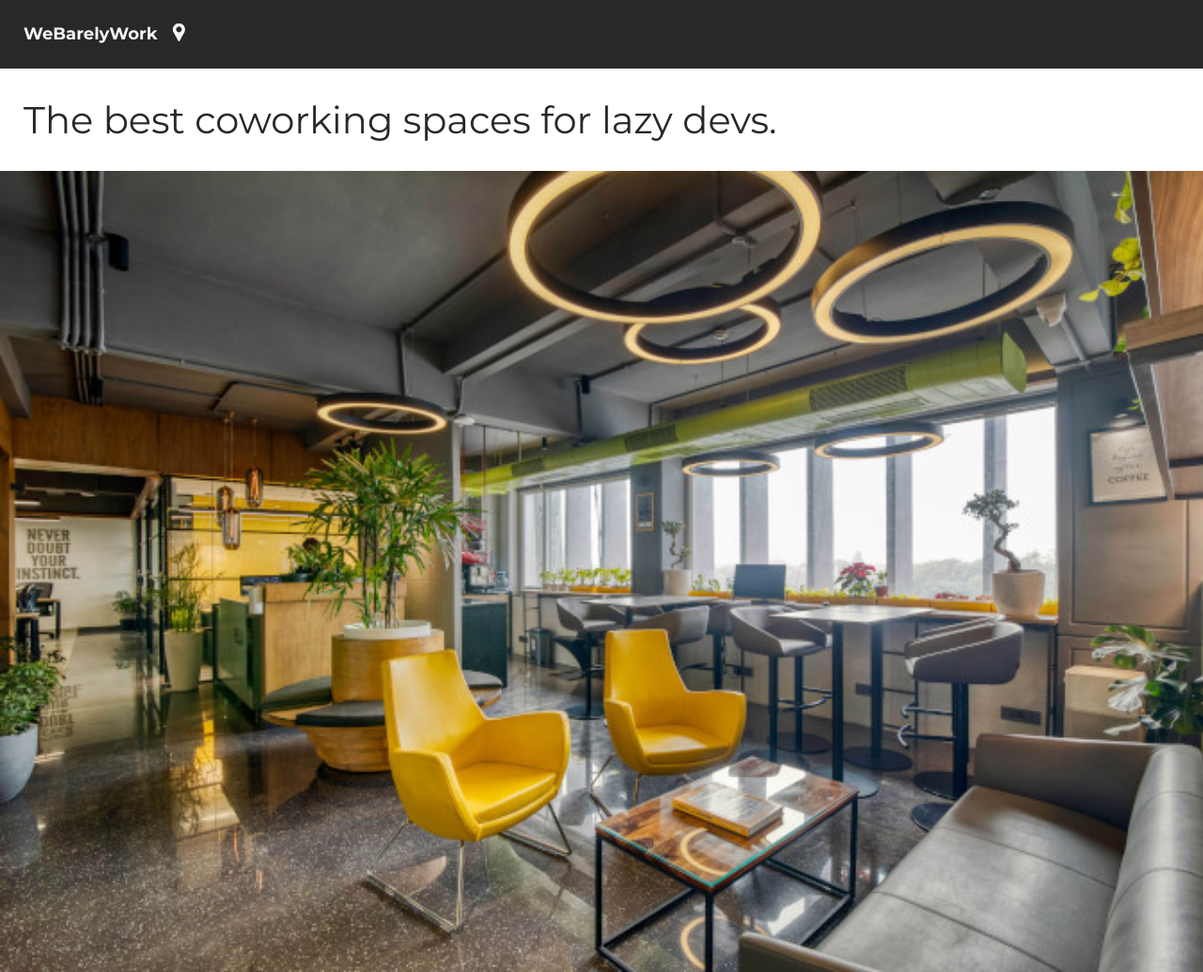
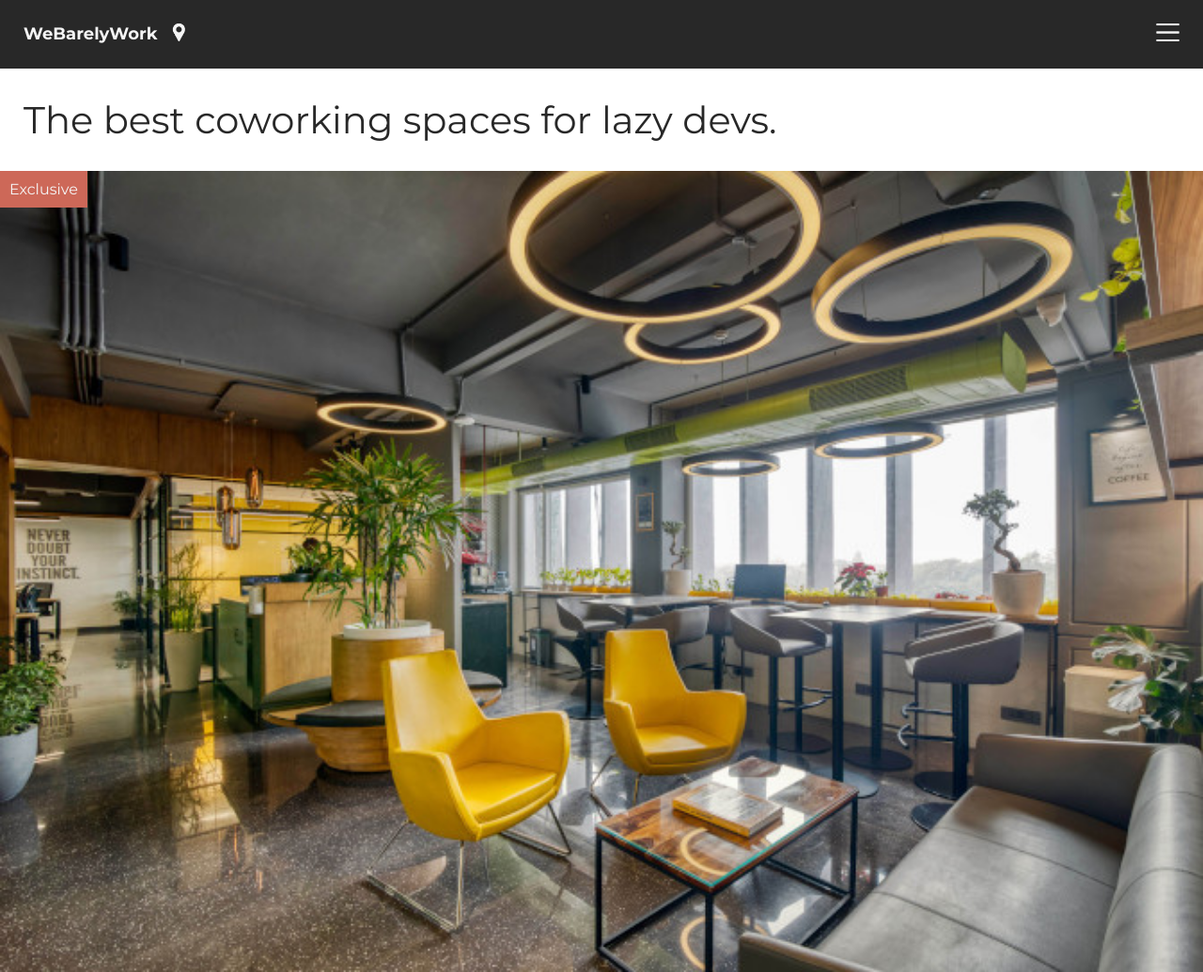
Before and after one commit to HacheGe60/coworking-space-site, a plain HTML site: page index.html in a window 1280 px wide. Shown: the top 1035 px of the page at 94% size. Drawn offline with Linux system fonts and the light colour scheme.

Commit message:
Add the image banner

```diff
--- a/index.css
+++ b/index.css
@@ -10,27 +10,30 @@ header {
     color: #f5f5f5;
 }
 
+.logo {
+    font-size: 18px;
+    font-weight: 700;
+}
+
 ul {
+    display: flex;
     list-style-type: none;
+    align-items: center;
     margin: 0;
     padding: 25px;
-    display: flex;
     gap: 10px;
-    justify-content: left;
-    align-items: center;
 }
 
 li {
     cursor: pointer;
 }
 
-.logo {
-    font-size: 18px;
-    font-weight: 700;
+.icon {
+    width: 25px;
 }
 
-.icon {
-    width: 25px;
+.align-right {
+    margin-left: auto;
 }
 
 h1 {
@@ -39,10 +42,23 @@ h1 {
     margin: 30px 25px;
 }
 
-.caption {
-    margin: 0 25px
+.item {
+    position: relative;
 }
 
 .item-img {
     width: 100%;
 }
+
+.caption {
+    margin: 0 25px
+}
+
+.img-banner {
+    background-color: #cd6858;
+    color: #f5f5f5;
+    padding: 10px;
+    position: absolute;
+    top: 0px;
+    left: 0px;
+}
--- a/index.html
+++ b/index.html
@@ -18,6 +18,9 @@
                     <li>
                         <img src="images/pin.png" class="icon" alt="location">
                     </li>
+                    <li class="align-right">
+                        <img src="images/burger.png" class="icon">
+                    </li>
                 </ul>
             </nav>
         </header>
@@ -28,6 +31,9 @@
 
             <section class="item">
                 <img src="images/hygge.jpg" class="item-img" alt="A smart coworking space">
+                <div class="img-banner">
+                    Exclusive
+                </div>
                 <div class="caption">
                     <p>Skiving in Scandinavia? Relax with a latte at Hygge Lounge.</p>
                 </div>
```
